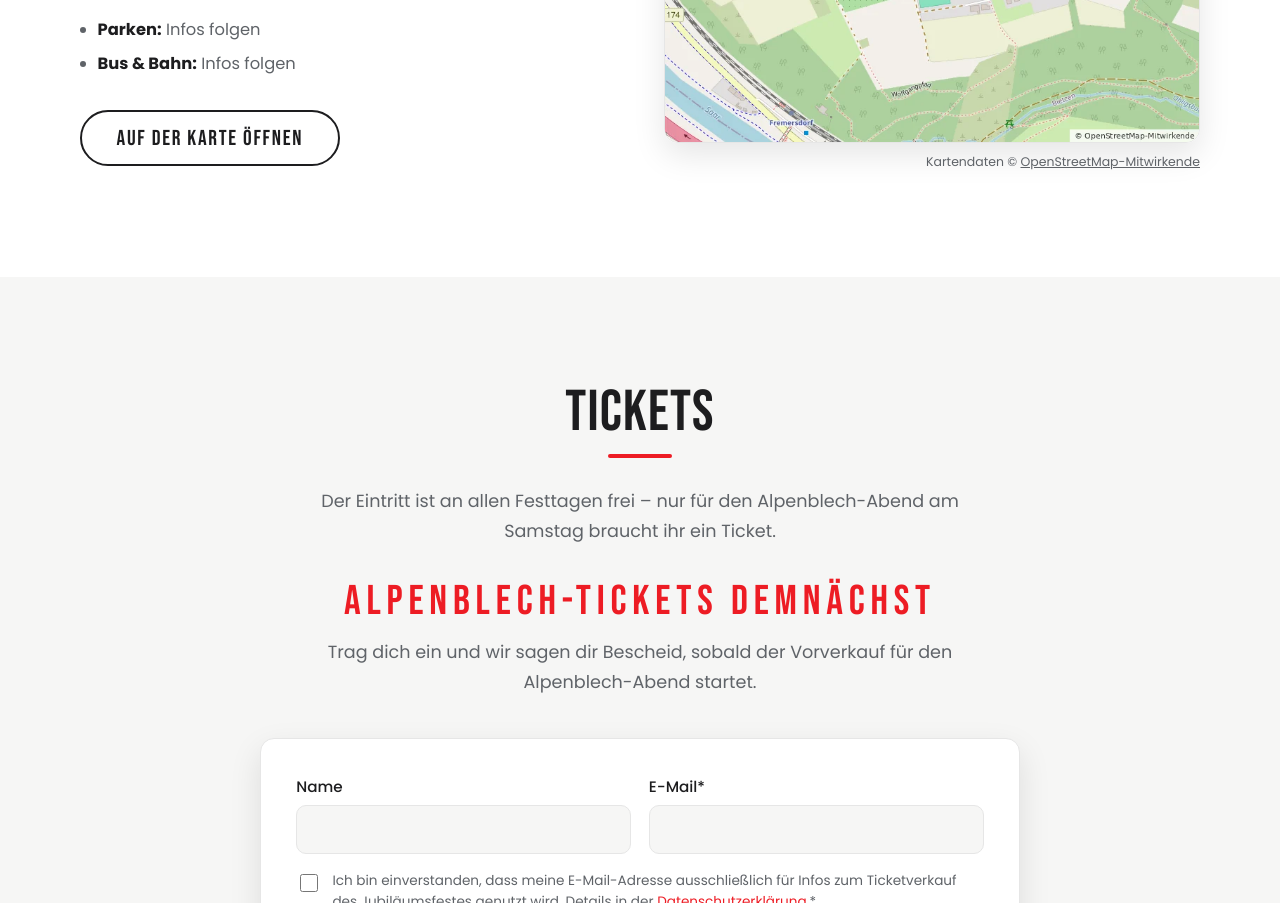
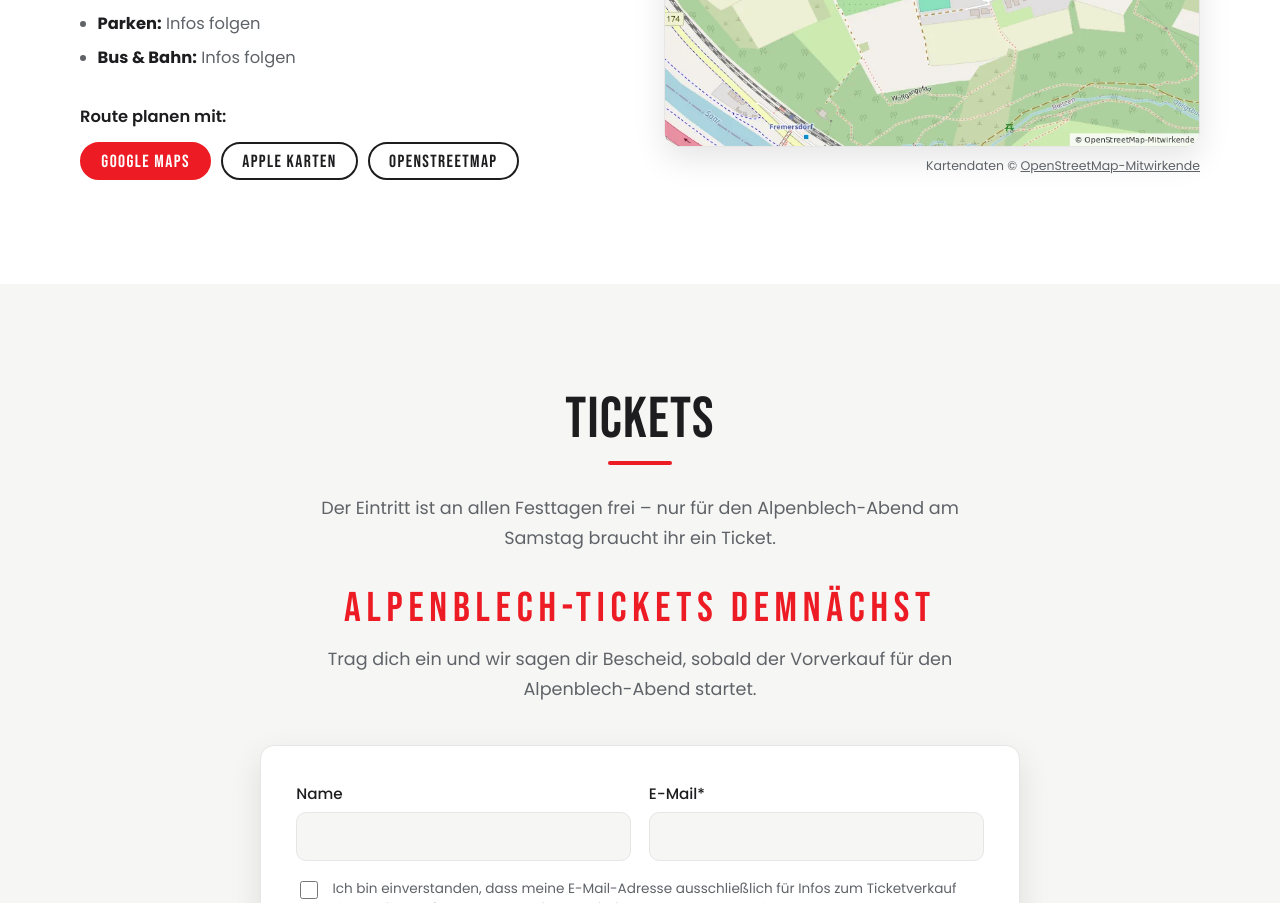
Before and after one commit to Jubilaumsfest-2027/Webseite, a plain HTML site: page index.html in a window 1280 px wide. Shown: the part 3522-4425 px from the top of the page. Drawn offline with Linux system fonts and the light colour scheme.

Commit message:
Anfahrt: Buttons „Route planen“ für Google Maps, Apple Karten und OpenStreetMap
Ziel ist die Festzelt-Position oberhalb des Sportplatzes.
Datenschutzerklärung um die Links zu Google und Apple ergänzt.

Co-Authored-By: Claude Opus 5.5 <noreply@anthropic.com>
Claude-Session: https://claude.ai/code/session_01PA4fx3M9SWxN1LajAk7gAZ

```diff
--- a/index.html
+++ b/index.html
@@ -212,8 +212,15 @@
             <li><strong>Parken:</strong> Infos folgen</li>
             <li><strong>Bus &amp; Bahn:</strong> Infos folgen</li>
           </ul>
-          <a class="btn btn--outline" target="_blank" rel="noopener"
-             href="https://www.openstreetmap.org/?mlat=49.41298&amp;mlon=6.65231#map=17/49.41298/6.65231">Auf der Karte öffnen</a>
+          <p class="route__title">Route planen mit:</p>
+          <div class="route">
+            <a class="btn btn--small" target="_blank" rel="noopener"
+               href="https://www.google.com/maps/dir/?api=1&amp;destination=49.41298%2C6.65231">Google Maps</a>
+            <a class="btn btn--small btn--outline" target="_blank" rel="noopener"
+               href="https://maps.apple.com/?daddr=49.41298,6.65231&amp;q=Festzelt%20Jubil%C3%A4umsfest%20Bietzen">Apple Karten</a>
+            <a class="btn btn--small btn--outline" target="_blank" rel="noopener"
+               href="https://www.openstreetmap.org/directions?engine=fossgis_osrm_car&amp;route=%3B49.41298%2C6.65231#map=16/49.41298/6.65231">OpenStreetMap</a>
+          </div>
         </div>
         <figure class="map">
           <a href="https://www.openstreetmap.org/?mlat=49.41298&amp;mlon=6.65231#map=17/49.41298/6.65231" target="_blank" rel="noopener" aria-label="Lage des Festzelts auf OpenStreetMap öffnen">
--- a/style.css
+++ b/style.css
@@ -210,6 +210,8 @@ h3 { font-size: 1.1rem; font-weight: 600; }
 .info-list { padding-left: 1.1rem; margin: 0 0 2rem; color: var(--muted); }
 .info-list li { margin-bottom: .4rem; }
 .info-list strong { color: var(--ink); }
+.route__title { font-weight: 600; margin: 0 0 .7rem; }
+.route { display: flex; flex-wrap: wrap; gap: .6rem; }
 .map { margin: 0; }
 .map > a { display: block; border-radius: var(--radius); overflow: hidden; border: 1px solid var(--line); box-shadow: var(--shadow); }
 .map img { display: block; width: 100%; height: auto; transition: transform .3s ease; }
```
Also changed, not shown: datenschutz.html (+2 -2 lines).
